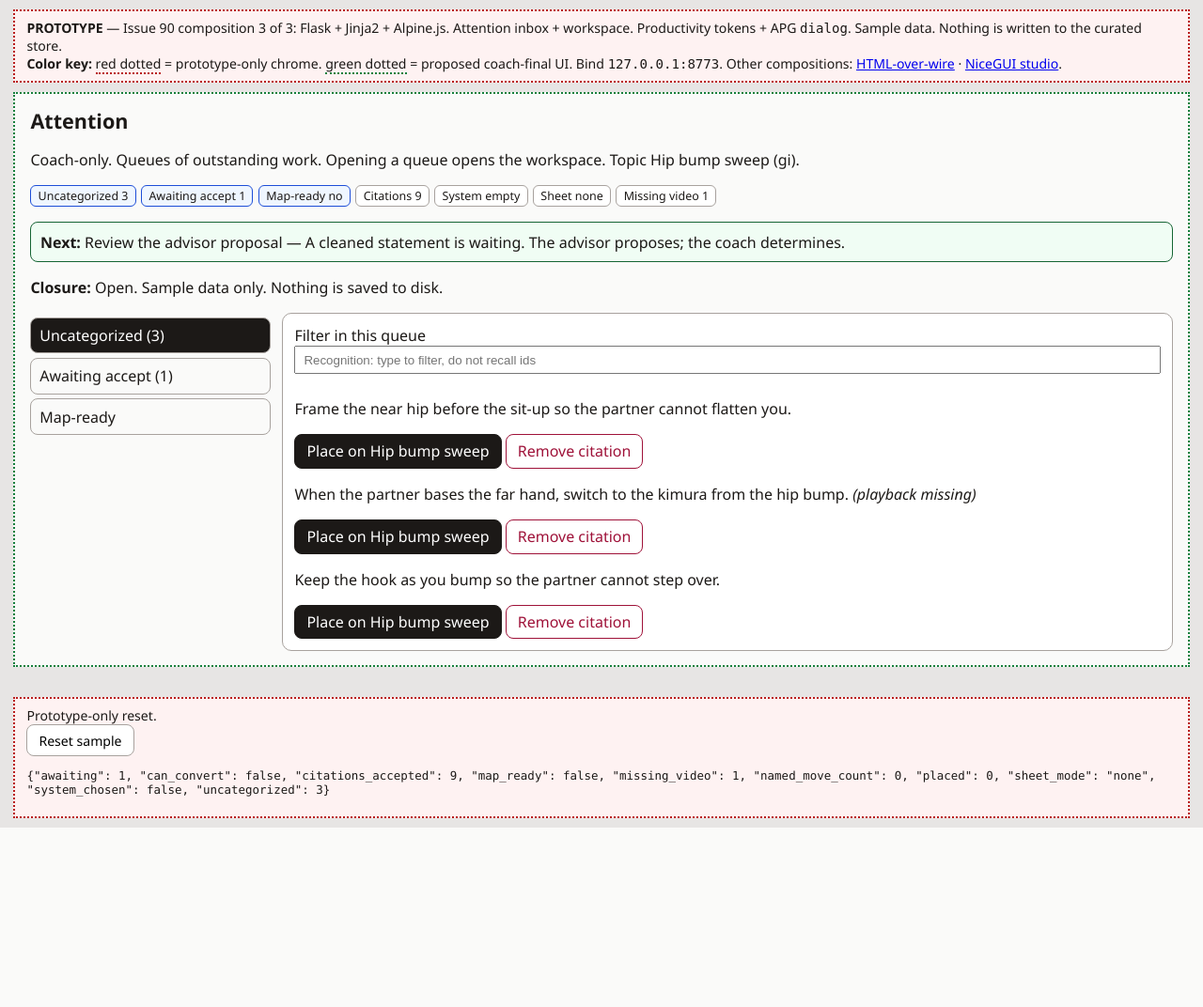
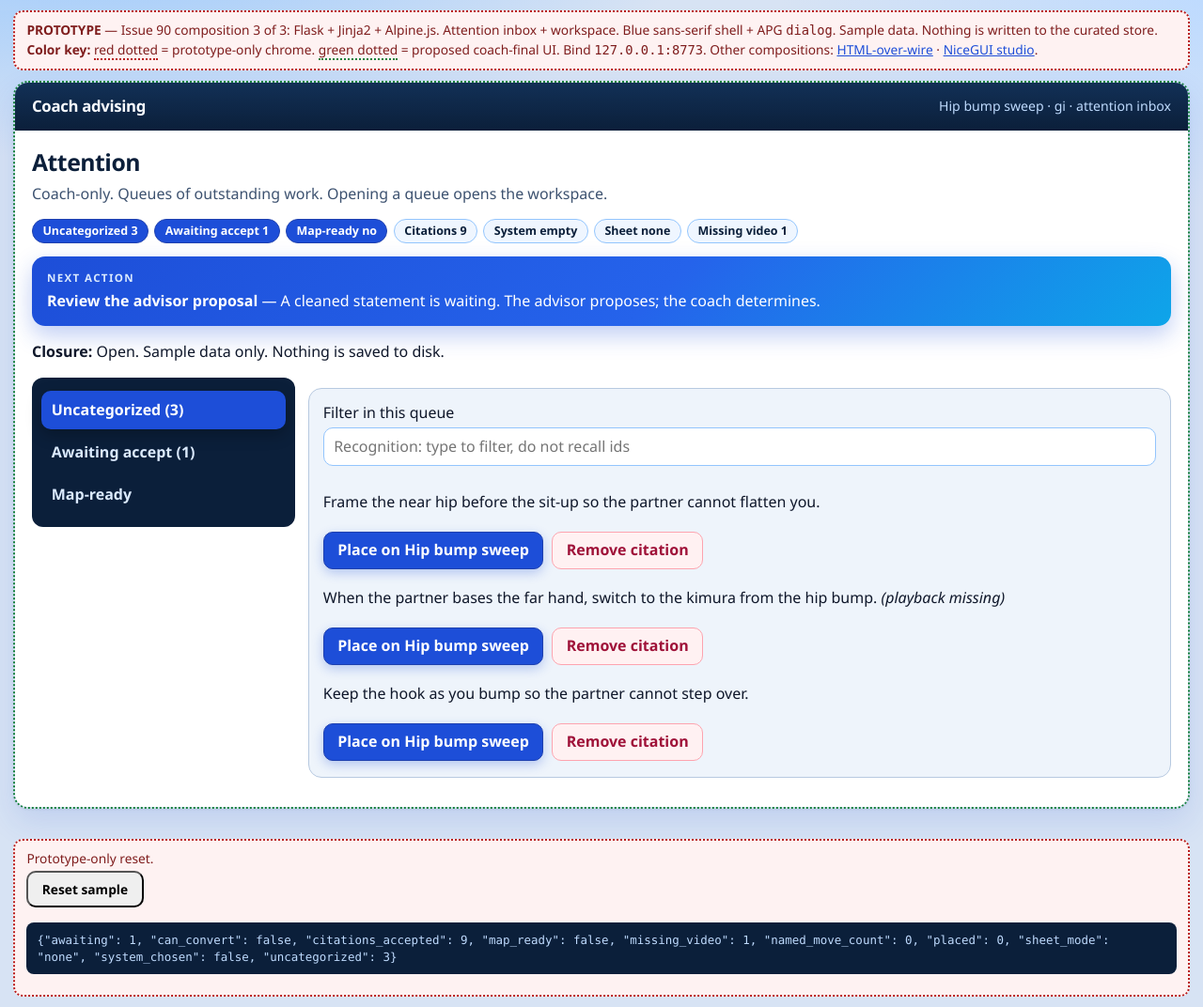
Before and after one commit to djsciman/video_transcriber_rag, a Flask app: page / in a window 1280 px wide. Shown: the whole page at 94% size. Before the commit the page ends 881 px from the top, so only its background shows below. Run offline with Flask 3, Linux system fonts and the light colour scheme; some libraries are stand-ins or nearby versions.

Commit message:
Restyle issue-90 prototypes with a blue sans-serif shell
Shared navy/ice-blue CSS (Segoe UI, Helvetica, Arial) so the throwaways
read as a productivity surface instead of spec-70 cream/serif paper-ink.
Coach-final vs prototype chrome is unchanged.

```diff
--- /dev/null
+++ b/prototypes/ui-ux-redesign/blue_shell.css
@@ -0,0 +1,277 @@
+/* PROTOTYPE visual shell — issue 90 restyle.
+   Blue productivity surface, plain sans-serif. Not the spec-70 paper/ink tokens. */
+:root {
+  --navy: #0b1f3a;
+  --navy-2: #123056;
+  --bg: #d7e3f4;
+  --surface: #ffffff;
+  --surface-2: #eef4fb;
+  --ink: #0f172a;
+  --muted: #3d5270;
+  --line: #b7c9e0;
+  --accent: #1d4ed8;
+  --accent-2: #2563eb;
+  --accent-hot: #1e40af;
+  --soft: #dbeafe;
+  --softer: #eff6ff;
+  --ok: #0369a1;
+  --ok-bg: #e0f2fe;
+  --danger: #9f1239;
+  --sans: "Segoe UI", "Helvetica Neue", Helvetica, Arial, sans-serif;
+  --shadow: 0 1px 2px rgba(11, 31, 58, 0.08), 0 14px 32px rgba(29, 78, 216, 0.12);
+  --radius: 14px;
+}
+* { box-sizing: border-box; }
+html, body {
+  margin: 0;
+  font-family: var(--sans);
+  color: var(--ink);
+  background:
+    radial-gradient(1200px 480px at 8% -10%, #93c5fd 0%, transparent 55%),
+    radial-gradient(900px 420px at 100% 0%, #bfdbfe 0%, transparent 50%),
+    var(--bg);
+  line-height: 1.45;
+  letter-spacing: 0;
+}
+h1, h2, h3, .brand, .class-card header, .appbar {
+  font-family: var(--sans);
+  font-weight: 650;
+  letter-spacing: -0.02em;
+}
+.proto {
+  border: 2px dotted #b91c1c;
+  background: #fef2f2;
+  margin: 0.7rem 0.9rem;
+  padding: 0.55rem 0.75rem;
+  font-size: 0.86rem;
+  color: #7f1d1d;
+  border-radius: 10px;
+}
+.proto a { color: #1d4ed8; }
+.coach {
+  border: 2px dotted #15803d;
+  background: transparent;
+  margin: 0.5rem 0.9rem 2rem;
+  padding: 0;
+  overflow: hidden;
+  border-radius: 16px;
+  box-shadow: var(--shadow);
+}
+.appbar {
+  display: flex;
+  align-items: center;
+  justify-content: space-between;
+  gap: 1rem;
+  flex-wrap: wrap;
+  background: linear-gradient(180deg, var(--navy-2), var(--navy));
+  color: #f8fbff;
+  padding: 0.85rem 1.1rem;
+}
+.brand { font-size: 1.05rem; }
+.appbar-meta { font-size: 0.88rem; color: #bfdbfe; font-weight: 500; letter-spacing: 0; }
+.pad { padding: 1rem 1.1rem 1.25rem; background: var(--surface); }
+h1 { font-size: 1.55rem; margin: 0 0 0.25rem; color: var(--navy); }
+.lede { color: var(--muted); margin: 0 0 0.9rem; max-width: 46rem; }
+.world, .chips { display: flex; flex-wrap: wrap; gap: 0.4rem; margin: 0 0 0.9rem; }
+.chip {
+  border: 1px solid #93c5fd;
+  background: var(--softer);
+  color: var(--navy);
+  border-radius: 999px;
+  padding: 0.18rem 0.65rem;
+  font-size: 0.78rem;
+  font-weight: 600;
+}
+.chip[data-kind="status"] {
+  background: var(--accent);
+  color: #fff;
+  border-color: var(--accent-hot);
+}
+.next {
+  border: 0;
+  border-radius: var(--radius);
+  padding: 0.9rem 1rem;
+  background: linear-gradient(135deg, #1d4ed8, #2563eb 55%, #0ea5e9);
+  color: #fff;
+  box-shadow: 0 10px 24px rgba(29, 78, 216, 0.28);
+  margin: 0 0 0.9rem;
+}
+.next h2, .next .who {
+  margin: 0 0 0.3rem;
+  font-size: 0.72rem;
+  letter-spacing: 0.12em;
+  text-transform: uppercase;
+  color: #dbeafe;
+  font-weight: 700;
+}
+.next p { margin: 0; }
+.next strong { color: #fff; }
+.proposal {
+  border: 1px solid #93c5fd;
+  border-left: 5px solid var(--accent);
+  background: var(--softer);
+  border-radius: 12px;
+  padding: 0.7rem 0.85rem;
+  margin: 0.45rem 0;
+}
+.decision {
+  border: 1px solid #7dd3fc;
+  background: var(--ok-bg);
+  border-radius: 12px;
+  padding: 0.7rem 0.85rem;
+  margin: 0.45rem 0;
+  color: #0c4a6e;
+}
+.panel, .workspace {
+  border: 1px solid var(--line);
+  border-radius: var(--radius);
+  padding: 0.85rem 0.95rem;
+  background: var(--surface-2);
+  margin: 0.7rem 0;
+}
+.who {
+  font-size: 0.72rem;
+  text-transform: uppercase;
+  letter-spacing: 0.1em;
+  color: var(--accent-hot);
+  margin: 0 0 0.4rem;
+  font-weight: 700;
+}
+button, .btn {
+  font: inherit;
+  font-weight: 600;
+  border-radius: 10px;
+  padding: 0.48rem 0.9rem;
+  cursor: pointer;
+  margin: 0.2rem 0.3rem 0.2rem 0;
+  min-height: 2.25rem;
+  transition: background 0.12s ease, transform 0.12s ease, box-shadow 0.12s ease;
+}
+button:hover { transform: translateY(-1px); }
+button:disabled {
+  opacity: 0.45;
+  cursor: not-allowed;
+  transform: none;
+  box-shadow: none;
+}
+button:focus-visible, a:focus-visible, .filter:focus-visible {
+  outline: 3px solid #93c5fd;
+  outline-offset: 2px;
+}
+.primary {
+  background: var(--accent);
+  color: #fff;
+  border: 1px solid var(--accent-hot);
+  box-shadow: 0 4px 12px rgba(29, 78, 216, 0.28);
+}
+.primary:hover { background: var(--accent-hot); }
+.ghost {
+  background: #fff;
+  border: 1px solid #93c5fd;
+  color: var(--accent-hot);
+}
+.danger { color: var(--danger); border: 1px solid #fda4af; background: #fff1f2; }
+.htmx-indicator { display: none; color: var(--accent); font-weight: 700; }
+.htmx-request .htmx-indicator, .htmx-request.htmx-indicator { display: inline; }
+.busy { margin-left: 0.4rem; }
+.map {
+  min-height: 9rem;
+  border: 1px solid #93c5fd;
+  border-radius: 12px;
+  position: relative;
+  background:
+    linear-gradient(90deg, rgba(29,78,216,0.06) 1px, transparent 1px),
+    linear-gradient(rgba(29,78,216,0.06) 1px, transparent 1px),
+    #f8fbff;
+  background-size: 24px 24px;
+}
+.mark {
+  position: absolute;
+  left: 2rem;
+  top: 2.2rem;
+  background: var(--accent);
+  color: #fff;
+  border: 0;
+  border-radius: 999px;
+  padding: 0.3rem 0.7rem;
+  font-weight: 650;
+  box-shadow: 0 6px 16px rgba(29, 78, 216, 0.35);
+}
+.class-card {
+  border: 0;
+  border-radius: 12px;
+  overflow: hidden;
+  margin-top: 0.6rem;
+  box-shadow: var(--shadow);
+}
+.class-card header {
+  background: var(--navy);
+  color: #dbeafe;
+  padding: 0.5rem 0.8rem;
+}
+.class-card p { margin: 0; padding: 0.7rem 0.8rem; background: #fff; }
+.state {
+  font-family: ui-monospace, Consolas, monospace;
+  font-size: 0.78rem;
+  white-space: pre-wrap;
+  background: #0b1f3a;
+  color: #bfdbfe;
+  border: 0;
+  padding: 0.6rem 0.7rem;
+  border-radius: 8px;
+}
+.layout { display: grid; gap: 0.85rem; }
+.jobs { display: grid; gap: 0.85rem; }
+@media (min-width: 900px) {
+  .layout { grid-template-columns: 17.5rem 1fr; align-items: start; }
+  .jobs { grid-template-columns: 1fr 1fr; }
+  .jobs .panel.span { grid-column: 1 / -1; }
+}
+.queue {
+  background: var(--navy);
+  border-radius: 12px;
+  padding: 0.65rem;
+}
+.queue a {
+  display: block;
+  padding: 0.55rem 0.65rem;
+  border: 0;
+  border-radius: 10px;
+  text-decoration: none;
+  color: #dbeafe;
+  margin: 0.25rem 0;
+  min-height: 2.25rem;
+  font-weight: 600;
+}
+.queue a:hover { background: rgba(147, 197, 253, 0.16); }
+.queue a[aria-current="true"] {
+  background: var(--accent);
+  color: #fff;
+  box-shadow: 0 6px 16px rgba(0, 0, 0, 0.25);
+}
+.filter {
+  width: 100%;
+  padding: 0.5rem 0.65rem;
+  margin: 0.25rem 0 0.7rem;
+  border: 1px solid #93c5fd;
+  border-radius: 10px;
+  font: inherit;
+  background: #fff;
+}
+dialog {
+  border: 0;
+  border-radius: 16px;
+  padding: 1.1rem;
+  max-width: 24rem;
+  box-shadow: var(--shadow);
+  font-family: var(--sans);
+}
+@media (prefers-reduced-motion: reduce) {
+  * { animation: none !important; transition: none !important; }
+  button:hover { transform: none; }
+}
+@media print {
+  .proto, .appbar { display: none !important; }
+  .coach { border: none; box-shadow: none; }
+  body { background: #fff; }
+}
--- a/prototypes/ui-ux-redesign/flask-alpine-inbox/app.py
+++ b/prototypes/ui-ux-redesign/flask-alpine-inbox/app.py
@@ -20,6 +20,7 @@ from sample_store import counts, fresh, next_action  # noqa: E402
 HOST = "127.0.0.1"
 PORT = 8773
 STATE = fresh()
+BLUE_CSS = (ROOT / "blue_shell.css").read_text(encoding="utf-8")
 
 app = Flask(__name__)
 app.config["TEMPLATES_AUTO_RELOAD"] = True
@@ -33,6 +34,7 @@ def page(queue: str = "uncategorized"):
         next=next_action(STATE),
         queue=queue,
         port=PORT,
+        blue_css=BLUE_CSS,
     )
 
 
--- a/prototypes/ui-ux-redesign/flask-alpine-inbox/templates/inbox.html
+++ b/prototypes/ui-ux-redesign/flask-alpine-inbox/templates/inbox.html
@@ -5,46 +5,12 @@
   <meta name="viewport" content="width=device-width, initial-scale=1">
   <title>PROTOTYPE — Attention inbox (issue 90)</title>
   <script defer src="https://cdn.jsdelivr.net/npm/alpinejs@3.14.8/dist/cdn.min.js"></script>
-  <style>
-    :root {
-      --bg: #e7e5e4; --paper: #fafaf9; --ink: #1c1917; --muted: #57534e;
-      --line: #a8a29e; --accent: #1d4ed8; --ok: #166534;
-      --sans: "Segoe UI", system-ui, sans-serif;
-    }
-    * { box-sizing: border-box; }
-    body { margin: 0; font-family: var(--sans); background: var(--bg); color: var(--ink); }
-    .proto { border: 2px dotted #b91c1c; background: #fef2f2; margin: 0.6rem 0.9rem; padding: 0.55rem 0.75rem; font-size: 0.88rem; }
-    .coach { border: 2px dotted #15803d; background: var(--paper); margin: 0.6rem 0.9rem 2rem; padding: 0.9rem 1rem; }
-    h1 { font-size: 1.35rem; margin: 0 0 0.2rem; }
-    .chips { display: flex; flex-wrap: wrap; gap: 0.35rem; margin: 0.5rem 0 0.8rem; }
-    .chip { border: 1px solid var(--line); border-radius: 6px; padding: 0.12rem 0.45rem; font-size: 0.78rem; background: #fff; }
-    .chip[data-kind="status"] { background: #eff6ff; border-color: var(--accent); }
-    .layout { display: grid; gap: 0.75rem; }
-    @media (min-width: 900px) { .layout { grid-template-columns: 16rem 1fr; } }
-    .queue a {
-      display: block; padding: 0.45rem 0.55rem; border: 1px solid var(--line); border-radius: 8px;
-      text-decoration: none; color: inherit; margin: 0.3rem 0; min-height: 2rem;
-    }
-    .queue a[aria-current="true"] { background: #1c1917; color: #fff; }
-    .workspace { border: 1px solid var(--line); border-radius: 10px; padding: 0.75rem; background: #fff; }
-    .proposal { border: 1px dashed #c2410c; background: #fff7ed; border-radius: 8px; padding: 0.6rem; }
-    .decision { border: 1px solid var(--ok); background: #f0fdf4; border-radius: 8px; padding: 0.6rem; }
-    button, .btn {
-      font: inherit; border-radius: 8px; padding: 0.4rem 0.75rem; cursor: pointer; border: 1px solid var(--line); background: #fff;
-    }
-    button:focus-visible, a:focus-visible { outline: 3px solid var(--accent); outline-offset: 2px; }
-    .primary { background: #1c1917; color: #fff; border-color: #1c1917; }
-    .danger { color: #9f1239; border-color: #9f1239; }
-    dialog { border: 1px solid var(--line); border-radius: 12px; padding: 1rem; max-width: 24rem; }
-    .filter { width: 100%; padding: 0.35rem 0.5rem; margin: 0 0 0.6rem; }
-    .state { font-family: ui-monospace, Consolas, monospace; font-size: 0.78rem; }
-    @media (prefers-reduced-motion: reduce) { * { transition: none !important; } }
-  </style>
+  <style>{{ blue_css | safe }}</style>
 </head>
 <body x-data="{ q: '{{ queue }}', filter: '', dialogOpen: false, pendingId: '' }">
   <div class="proto">
     <strong>PROTOTYPE</strong> — Issue 90 composition 3 of 3: Flask + Jinja2 + Alpine.js.
-    Attention inbox + workspace. Productivity tokens + APG <code>dialog</code>. Sample data.
+    Attention inbox + workspace. Blue sans-serif shell + APG <code>dialog</code>. Sample data.
     Nothing is written to the curated store.
     <br><strong>Color key:</strong> <span style="border-bottom:2px dotted #b91c1c">red dotted</span> = prototype-only chrome.
     <span style="border-bottom:2px dotted #15803d">green dotted</span> = proposed coach-final UI.
@@ -54,8 +20,13 @@
   </div>
 
   <div class="coach">
+    <header class="appbar">
+      <div class="brand">Coach advising</div>
+      <div class="appbar-meta">{{ state.topic_name }} · {{ state.ruleset }} · attention inbox</div>
+    </header>
+    <div class="pad">
     <h1>Attention</h1>
-    <p>Coach-only. Queues of outstanding work. Opening a queue opens the workspace. Topic {{ state.topic_name }} ({{ state.ruleset }}).</p>
+    <p class="lede">Coach-only. Queues of outstanding work. Opening a queue opens the workspace.</p>
     <div class="chips" aria-label="Knowledge in the world">
       <span class="chip" data-kind="status">Uncategorized {{ counts.uncategorized }}</span>
       <span class="chip" data-kind="status">Awaiting accept {{ counts.awaiting }}</span>
@@ -65,7 +36,10 @@
       <span class="chip">Sheet {{ counts.sheet_mode }}</span>
       <span class="chip">Missing video {{ counts.missing_video }}</span>
     </div>
-    <p class="decision"><strong>Next:</strong> {{ next.label }} — {{ next.why }}</p>
+    <div class="next">
+      <h2>Next action</h2>
+      <p><strong>{{ next.label }}</strong> — {{ next.why }}</p>
+    </div>
     <p><strong>Closure:</strong> {{ state.last_feedback }}</p>
 
     <div class="layout">
@@ -123,6 +97,7 @@
         {% endif %}
       </section>
     </div>
+    </div>
   </div>
 
   <dialog x-ref="confirm" aria-labelledby="confirm-title">
--- a/prototypes/ui-ux-redesign/html-over-wire/app.py
+++ b/prototypes/ui-ux-redesign/html-over-wire/app.py
@@ -1,6 +1,6 @@
 """PROTOTYPE (issue 90) — HTML-over-the-wire.
 
-Starlette + Jinja2 + htmx. Guided next-action. Editorial paper/ink.
+Starlette + Jinja2 + htmx. Guided next-action. Blue sans-serif shell.
 In-memory sample only. Bind 127.0.0.1:8771. Does not write the curated store.
 """
 
@@ -24,6 +24,7 @@ from sample_store import counts, fresh, next_action  # noqa: E402
 
 HERE = Path(__file__).resolve().parent
 templates = Jinja2Templates(directory=str(HERE / "templates"))
+BLUE_CSS = (ROOT / "blue_shell.css").read_text(encoding="utf-8")
 STATE = fresh()
 HOST = "127.0.0.1"
 PORT = 8771
@@ -37,6 +38,7 @@ def ctx(request: Request, extra: dict | None = None) -> dict:
         "next": next_action(STATE),
         "prototype_name": "HTML-over-the-wire",
         "port": PORT,
+        "blue_css": BLUE_CSS,
     }
     if extra:
         payload.update(extra)
```
Also changed, not shown: docs/ui-ux-discovery/python-js-ui-libraries.md (+2 -1 lines), prototypes/ui-ux-redesign/html-over-wire/templates/fragments/stage.html (+12 -4 lines), prototypes/ui-ux-redesign/html-over-wire/templates/print.html (+5 -6 lines), prototypes/ui-ux-redesign/html-over-wire/templates/work.html (+2 -42 lines), prototypes/ui-ux-redesign/nicegui-studio/app.py (+87 -55 lines), prototypes/ui-ux-redesign/README.md, prototypes/ui-ux-redesign/flask-alpine-inbox/README.md, prototypes/ui-ux-redesign/html-over-wire/README.md, prototypes/ui-ux-redesign/nicegui-studio/README.md.
